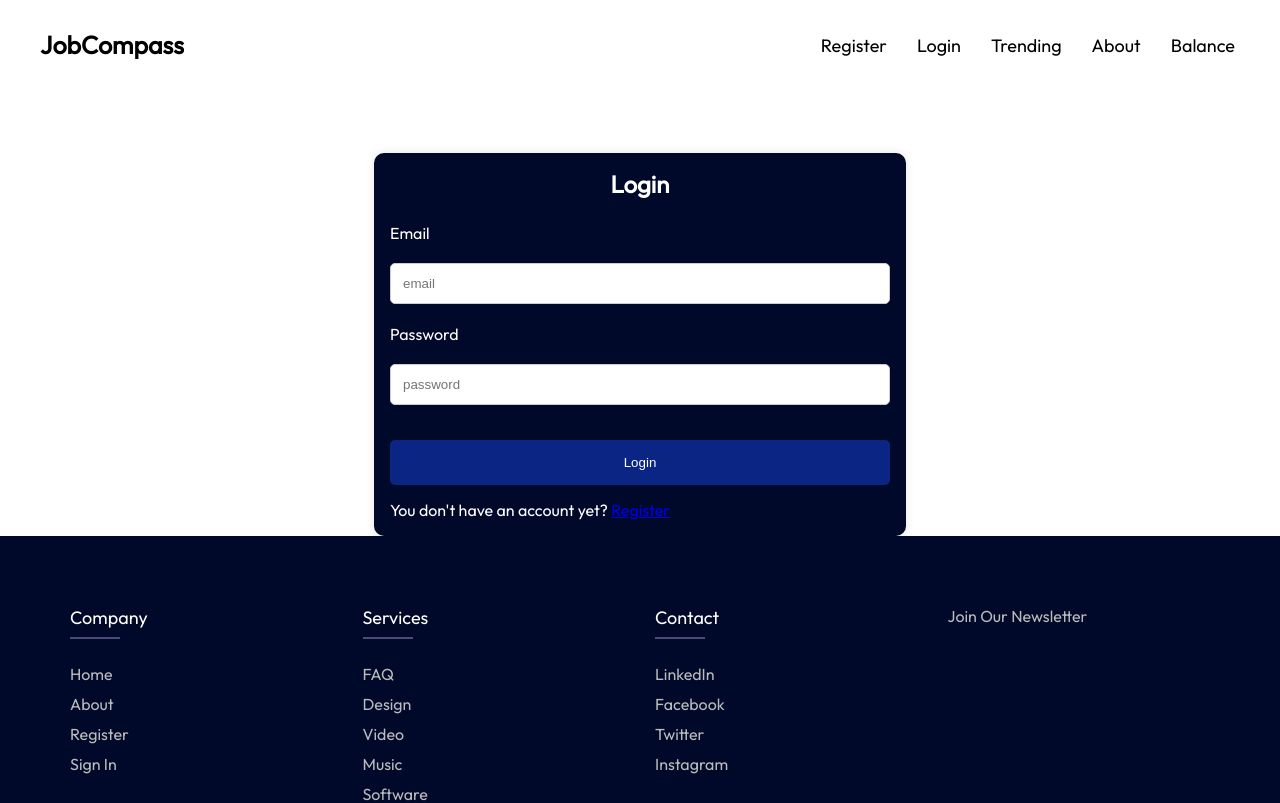
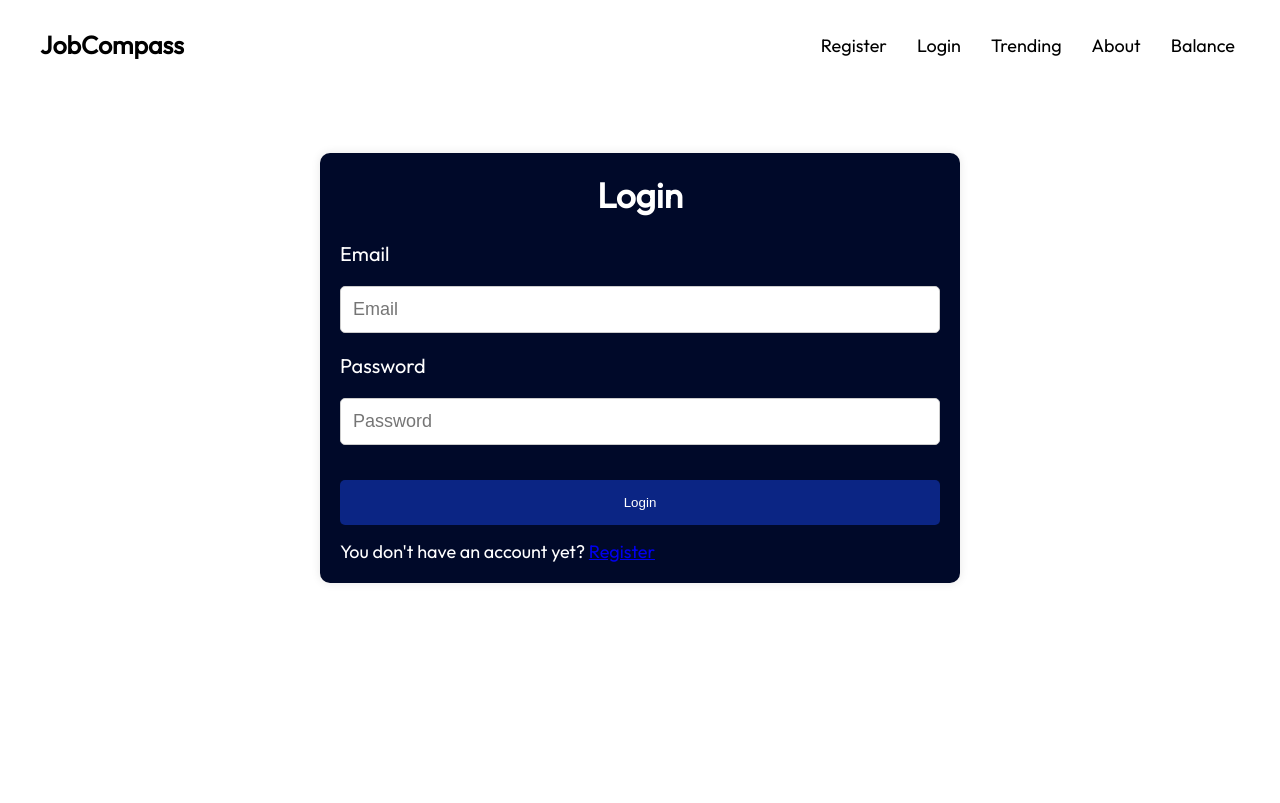
Before and after one commit to zsiza/JobCompass, an Angular app in the folder Angular/JobCompass/: page /login in a window 1280 px wide. Shown: the top 803 px of the page. Built offline with nearby package versions, Linux system fonts and the light colour scheme.

Commit message:
login/register frissites

```diff
--- a/Angular/JobCompass/src/app/pages/login/login.component.css
+++ b/Angular/JobCompass/src/app/pages/login/login.component.css
@@ -1,12 +1,21 @@
 body {/*body formázás*/
     font-family: Arial, sans-serif; /*betűtípus*/
    }
+
+  p{ /*you dont have account szöveg*/
+    font-size: 18px;
+  }
+
+  label{ /*szöveg méret*/
+    font-size: 20px;
+  }
    .login-container { /*Login konténer*/
-    width: 500px; /*konténer szélessége*/
-    padding: 16px; /*a belső térköz, ami az elem szegélye és a tartalma között van*/
+    width: 600px; /*konténer szélessége*/
+    padding: 20px; /*a belső térköz, ami az elem szegélye és a tartalma között van*/
     background-color: #000929; /*háttérszín*/
     margin: 0 auto; /*az elemek külső térköze*/
     margin-top: 63px; /* .. pixel térközük legyen a tetejükön*/
+    margin-bottom: 250px; /* .. pixel térközük legyen a alján*/
     box-shadow: 0 0 10px rgba(0,0,0,0.1); /*az árnyék színét határozza meg*/
     border-radius: 10px; /*kerekített sarkak*/
     color: white; /*feliratszín*/
@@ -14,6 +23,7 @@ body {/*body formázás*/
    .login-container h2 { /*Login felirat formázása*/
     text-align: center; /*a szöveg középen legyen*/
     margin-bottom: 24px; /*a login felirat alján legyen 24 pixel térköz.*/
+    font-size: 35px;
    }
    .login-container label {
     display: block; /*label elemek blokk szintű elemek legyenek(újsor)*/
@@ -27,8 +37,9 @@ body {/*body formázás*/
     border: 1px solid #ccc; /*input elemek szegélye*/
     box-sizing: border-box; /*a szélesség és magasság értékei magukban foglalják a padding és border értékeit is*/
     border-radius: 5px; /*kerekített sarkak*/
+    font-size: 18px;
    }
-   .login-container button { /*bomg tulajdonságok*/
+   .login-container button { /*gomb tulajdonságok*/
     background-color: #0b2584; /*háttérszíne*/
     color: white; /*gomb login felirat színe*/
     padding: 15px 20px; /*belső térköz, ami az elem szegélye és a tartalma között va*/
@@ -41,3 +52,12 @@ body {/*body formázás*/
    .login-container button:hover {
     opacity: 0.8; /* a gomb átlátszósága*/
    }
+
+
+   /*reszponzív*/
+   @media screen and (max-width: 694px){
+
+   }
+   @media screen and (max-width: 530px){
+
+   }
--- a/Angular/JobCompass/src/app/pages/login/login.component.html
+++ b/Angular/JobCompass/src/app/pages/login/login.component.html
@@ -3,10 +3,10 @@
 
     <form method="POST">
     <label for="email">Email</label>
-    <input type="text" id="email" placeholder="email" name="email" required>
+    <input type="text" id="email" placeholder="Email" name="email" required>
 
     <label for="password">Password</label>
-    <input type="password" id="password" placeholder="password" name="password" required>
+    <input type="password" id="password" placeholder="Password" name="password" required>
 
    <button type="submit">Login</button>
 
--- a/Angular/JobCompass/src/app/pages/register/register.component.css
+++ b/Angular/JobCompass/src/app/pages/register/register.component.css
@@ -1,15 +1,25 @@
 body { /*body formázás*/
     font-family: Arial, sans-serif; /*betűtípus*/
    }
+
+   h2 {
+    font-size: 35px;
+  }
+
+  label{ /*szöveg méret*/
+    font-size: 20px;
+  }
    .register-container { /*Register konténer*/
-    width: 500px; /*konténer szélessége*/
-    padding: 16px; /*a belső térköz, ami az elem szegélye és a tartalma között van*/
+    width: 600px; /*konténer szélessége*/
+    padding: 20px; /*a belső térköz, ami az elem szegélye és a tartalma között van*/
     background-color: #000929; /*háttérszín*/
     margin: 0 auto; /*az elemek külső térköze*/
     margin-top: 63px; /* .. pixel térközük legyen a tetejükön*/
+    margin-bottom: 200px; /* .. pixel térközük legyen a alján*/
     box-shadow: 0 0 10px rgba(0,0,0,0.1); /*az árnyék színét határozza meg*/
     border-radius: 10px; /*kerekített sarkak*/
     color: white;
+
    }
    .register-container h2 { /*Register felirat formázása*/
     text-align: center; /*a szöveg középen legyen*/
@@ -37,8 +47,9 @@ body { /*body formázás*/
     border: 1px solid #ccc; /*input elemek szegélye*/
     box-sizing: border-box; /*a szélesség és magasság értékei magukban foglalják a padding és border értékeit is*/
     border-radius: 5px; /*kerekített sarkak*/
+    font-size: 18px;
    }
-   .register-container button { /*bomg tulajdonságok*/
+   .register-container button { /*gomb tulajdonságok*/
     background-color: #0b2584; /*háttérszíne*/
     color: white; /*gomb register felirat színe*/
     padding: 15px 20px; /*belső térköz, ami az elem szegélye és a tartalma között va*/
@@ -51,3 +62,7 @@ body { /*body formázás*/
    .register-container button:hover {
     opacity: 0.8;
    }
+
+   /*reszponzív*/
+   @media screen and (max-width: 694px){}
+   @media screen and (max-width: 530px){}
--- a/Angular/JobCompass/src/app/pages/register/register.component.html
+++ b/Angular/JobCompass/src/app/pages/register/register.component.html
@@ -3,14 +3,14 @@
 
     <form method="POST">
     <label for="email">Email</label>
-    <input type="text" id="email" placeholder="email" name="email" required>
+    <input type="text" id="email" placeholder="Email" name="email" required>
 
     <label for="password">Password</label>
-    <input type="password" id="password" placeholder="password" name="password" required>
+    <input type="password" id="password" placeholder="Password" name="password" required>
 
 
     <label for="psw-confirm">Confirm password</label>
-    <input type="password" placeholder="re-enter your password" name="psw-confirm" required>
+    <input type="password" placeholder="Re-enter your password" name="psw-confirm" required>
 
     <input type="reset" name="reset-btn" value="Reset"/>
     <button type="submit">Register</button>
```
